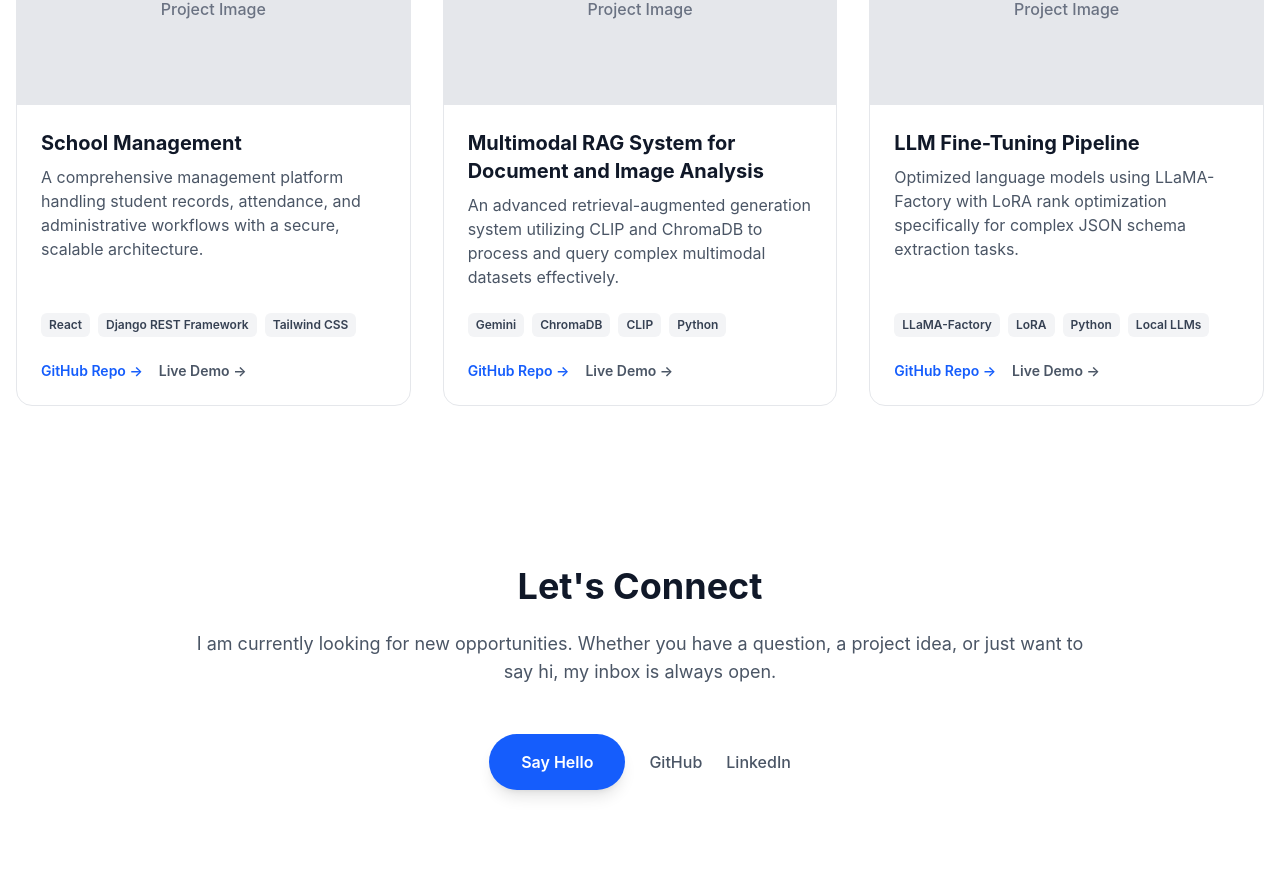
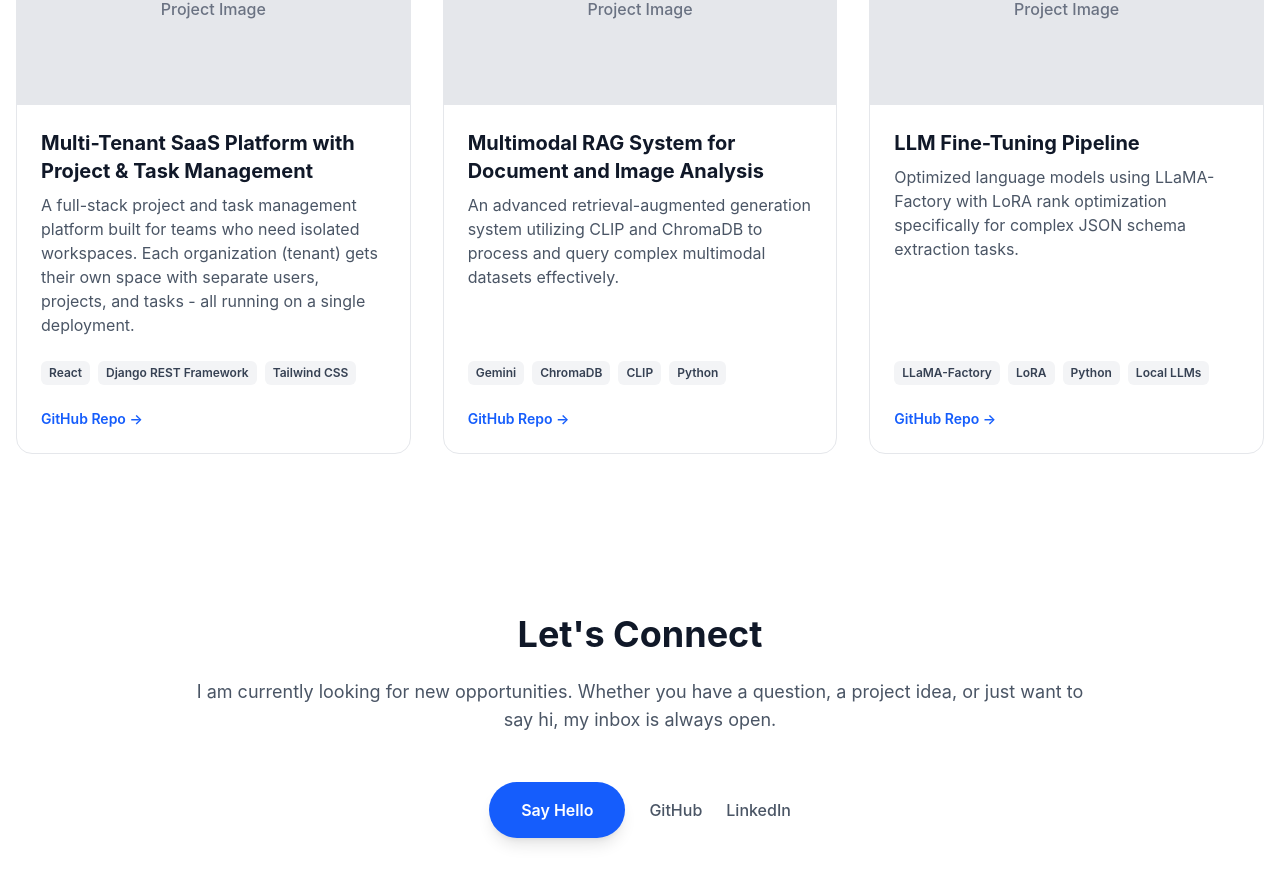
Before and after one commit to Satyanagapraveen/MY-Portfolio, a React (Vite) app: page / in a window 1280 px wide. Shown: the part 2440-3324 px from the top of the page. Built offline with nearby package versions, Linux system fonts and the light colour scheme.

Commit message:
Update project details in Projects section and remove live demo links

```diff
--- a/src/Components/Layout/Sections/Projects.jsx
+++ b/src/Components/Layout/Sections/Projects.jsx
@@ -40,9 +40,6 @@ export default function Projects() {
                   <a href={project.githubLink} className="text-sm font-semibold text-blue-600 hover:text-blue-800 transition-colors cursor-pointer">
                     GitHub Repo →
                   </a>
-                  <a href={project.liveLink} className="text-sm font-semibold text-gray-600 hover:text-gray-900 transition-colors cursor-pointer">
-                    Live Demo →
-                  </a>
                 </div>
               </div>
 
--- a/src/data/projectsData.js
+++ b/src/data/projectsData.js
@@ -1,23 +1,23 @@
 export const projectsData = [
   {
-    title: "School Management ",
-    description: "A comprehensive management platform handling student records, attendance, and administrative workflows with a secure, scalable architecture.",
+    title: " Multi-Tenant SaaS Platform with Project & Task Management",
+    description: "A full-stack project and task management platform built for teams who need isolated workspaces. Each organization (tenant) gets their own space with separate users, projects, and tasks - all running on a single deployment.",
     techStack: ["React", "Django REST Framework", "Tailwind CSS"],
-    githubLink: "#",
-    liveLink: "#"
+    githubLink: "https://github.com/Satyanagapraveen/multitenant-saas-platform-23A91A12A5",
+    liveLink:"#"
   },
   {
     title: "Multimodal RAG System for Document and Image Analysis",
     description: "An advanced retrieval-augmented generation system utilizing CLIP and ChromaDB to process and query complex multimodal datasets effectively.",
     techStack: ["Gemini", "ChromaDB", "CLIP", "Python"],
-    githubLink: "#",
+    githubLink: "https://github.com/Satyanagapraveen/multitenant-saas-platform-23A91A12A5",
     liveLink: "#"
   },
   {
     title: "LLM Fine-Tuning Pipeline",
     description: "Optimized language models using LLaMA-Factory with LoRA rank optimization specifically for complex JSON schema extraction tasks.",
     techStack: ["LLaMA-Factory", "LoRA", "Python", "Local LLMs"],
-    githubLink: "#",
+    githubLink: "https://github.com/Satyanagapraveen/Output-Fine-Tuning-llama-3.2",
     liveLink: "#"
   }
 ];
```
Also changed, not shown: public/profile-picture.jpeg.
